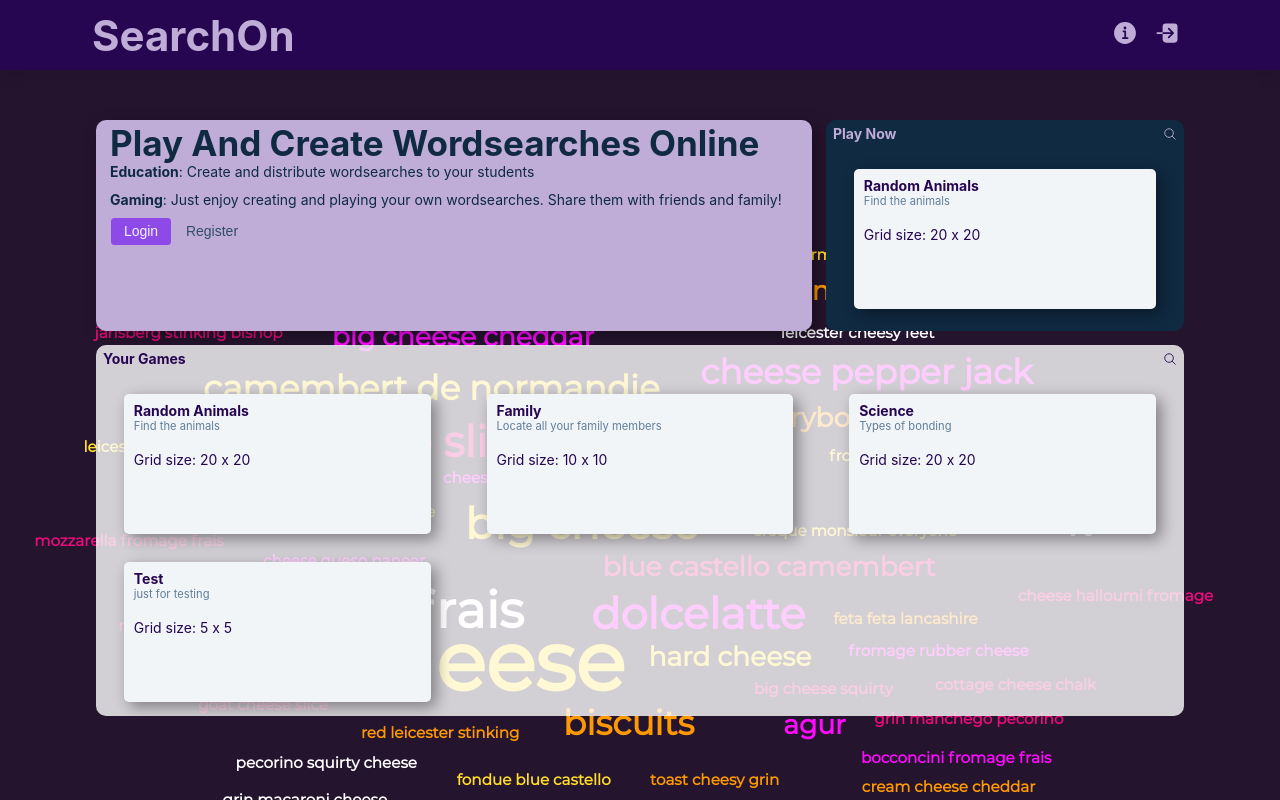
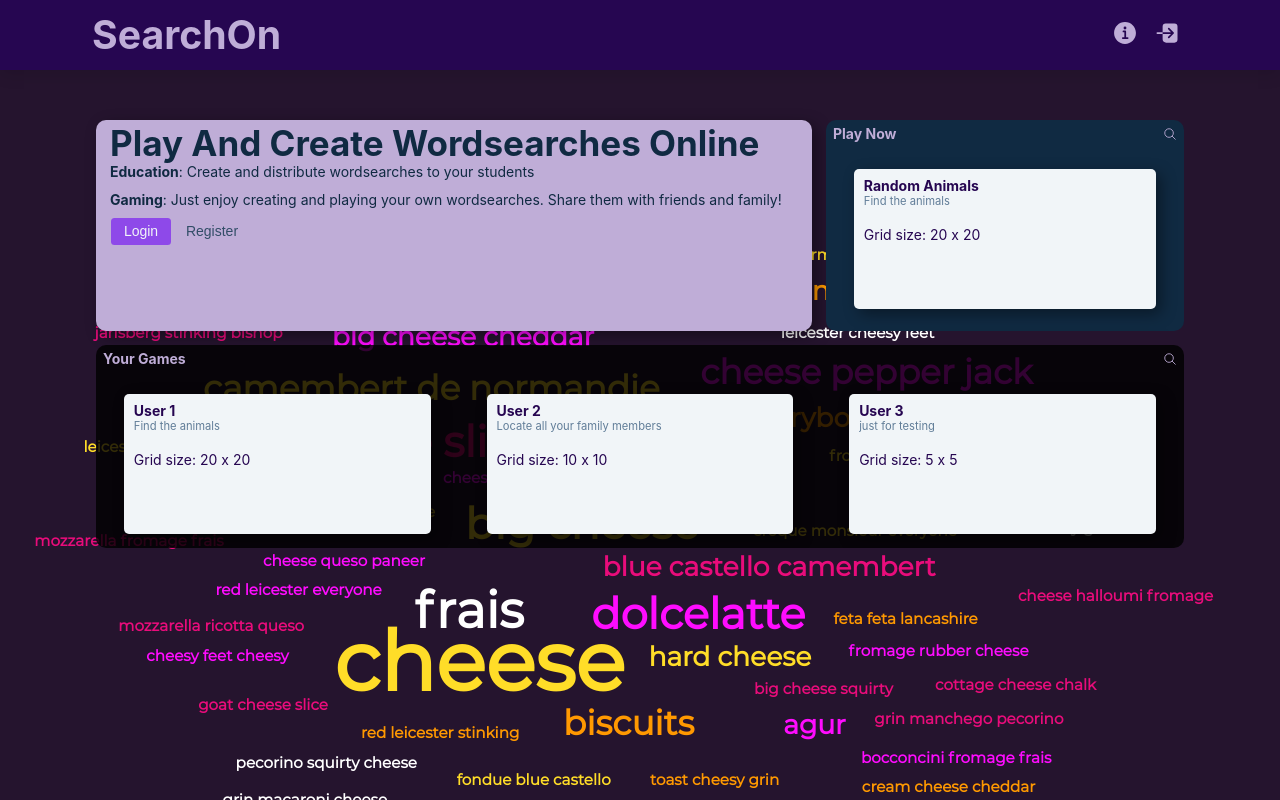
Before and after one commit to sara-gray/search-on, a React (Create React App) app in the folder frontend/: page / in a window 1280 px wide. Built offline with nearby package versions, Linux system fonts and the light colour scheme.

Commit message:
home page detects userInfo

```diff
--- a/frontend/src/index.css
+++ b/frontend/src/index.css
@@ -95,7 +95,7 @@ p {
 }
 @media screen and (min-width: 800px) {
 	h1 {
-		font-size: 3rem;
+		font-size: 2.8rem;
 	}
 	h2 {
 		font-size: 2.5rem;
@@ -363,8 +363,8 @@ Shows a hero image with information, public wordsearches and user wordsearches
 	color: var(--clr-primary-light);
 }
 .user-games {
-	background-color: rgba(255, 255, 255, 0.8);
-	color: var(--clr-primary-dark);
+	background-color: rgba(0, 0, 0, 0.8);
+	color: var(--clr-primary-light);
 }
 .search-title {
 	height: 2rem;
@@ -433,7 +433,6 @@ Shows a hero image with information, public wordsearches and user wordsearches
 @media screen and (min-width: 600px) {
 	.home-center {
 		grid-template-columns: 2fr 1fr;
-		/* background-color: orange; */
 	}
 	.public-games > .game-cards {
 		max-height: 22vh;
@@ -456,7 +455,6 @@ Shows a hero image with information, public wordsearches and user wordsearches
 		font-size: 1.8rem;
 	}
 	.home-center {
-		/* background-color: aqua; */
 		top: 25vh;
 	}
 	.home-info {
--- a/frontend/src/pages/Home.js
+++ b/frontend/src/pages/Home.js
@@ -41,6 +41,26 @@ const Home = ({ history }) => {
 		},
 	])
 
+	const [userGames, setUserGames] = useState([
+		{
+			id: 1,
+			title: 'User 1',
+			desc: 'Find the animals',
+			size: { x: 20, y: 20 },
+		},
+		{
+			id: 2,
+			title: 'User 2',
+			desc: 'Locate all your family members',
+			size: { x: 10, y: 10 },
+		},
+		{
+			id: 3,
+			title: 'User 3',
+			desc: 'just for testing',
+			size: { x: 5, y: 5 },
+		},
+	])
 	const MAX_HERO_IMAGES = 6
 	const randomImage =
 		Math.floor(Math.random() * Math.floor(MAX_HERO_IMAGES)) + 1
@@ -66,14 +86,26 @@ const Home = ({ history }) => {
 		// if (newGames.length !== 0) setGames(newGames)
 	}, [publicIds])
 
+	useEffect(() => {
+		console.log('Get the info about this users wordsearches')
+	}, [userInfo])
+
+	const getIdFromTarget = (target) => {
+		if (target.tagName === 'DIV') {
+			return target.id
+		} else {
+			return target.parentNode.id
+		}
+	}
+
 	const selectPublicGame = (e) => {
-		let id
-		if (e.target.tagName === 'DIV') {
-			id = e.target.id
-		} else {
-			id = e.target.parentNode.id
+		const id = getIdFromTarget(e.target)
+		history.push(`/play/${id}`)
 	}
-		history.push(`/play/${id}`)
+
+	const editUserGame = (e) => {
+		const id = getIdFromTarget(e.target)
+		history.push(`/edit/${id}`)
 	}
 
 	if (loading) return <Loading />
@@ -82,6 +114,7 @@ const Home = ({ history }) => {
 		<section className={`hero hero-image${randomImage}`}>
 			<div className='home-center section'>
 				{/* Information section */}
+				{!userInfo && (
 					<article className='home-info '>
 						<h2>Play and create Wordsearches online</h2>
 						<p>
@@ -99,8 +132,10 @@ const Home = ({ history }) => {
 							<Link to='/register'>Register</Link>
 						</button>
 					</article>
+				)}
 
 				{/* Public games section */}
+				{publicGames.length !== 0 && (
 					<article className='games public-games'>
 						<div className='search-title'>
 							<h4>play now</h4>
@@ -114,8 +149,7 @@ const Home = ({ history }) => {
 							</div>
 						</div>
 						<div className='game-cards'>
-						{publicGames.length !== 0 &&
-							publicGames.map((nextGame) => {
+							{publicGames.map((nextGame) => {
 								const { id, title, desc, size } = nextGame
 								return (
 									<div key={id} className='card' onClick={selectPublicGame}>
@@ -129,8 +163,10 @@ const Home = ({ history }) => {
 							})}
 						</div>
 					</article>
+				)}
 
 				{/* User games section */}
+				{userGames.length !== 0 && (
 					<article className='games user-games'>
 						<div className='search-title'>
 							<h4>your games</h4>
@@ -144,11 +180,10 @@ const Home = ({ history }) => {
 							</div>
 						</div>
 						<div className='game-cards'>
-						{publicGames.length !== 0 &&
-							publicGames.map((nextGame) => {
+							{userGames.map((nextGame) => {
 								const { id, title, desc, size } = nextGame
 								return (
-									<div key={id} className='card' onClick={selectPublicGame}>
+									<div key={id} className='card' onClick={editUserGame}>
 										<div className='inner-card' id={id}>
 											<h4>{title}</h4>
 											<p style={{ fontSize: '0.8rem' }}>{desc}</p>
@@ -159,6 +194,7 @@ const Home = ({ history }) => {
 							})}
 						</div>
 					</article>
+				)}
 			</div>
 		</section>
 	)
--- a/frontend/src/pages/Login.js
+++ b/frontend/src/pages/Login.js
@@ -24,7 +24,7 @@ const Login = ({ history, location }) => {
 				position: toast.POSITION.BOTTOM_LEFT,
 				autoClose: 2000,
 			})
-			history.push('/edit')
+			history.push('/')
 		}
 	}, [userInfo])
 
```
Lines whose indentation alone changed are shown as unchanged.
